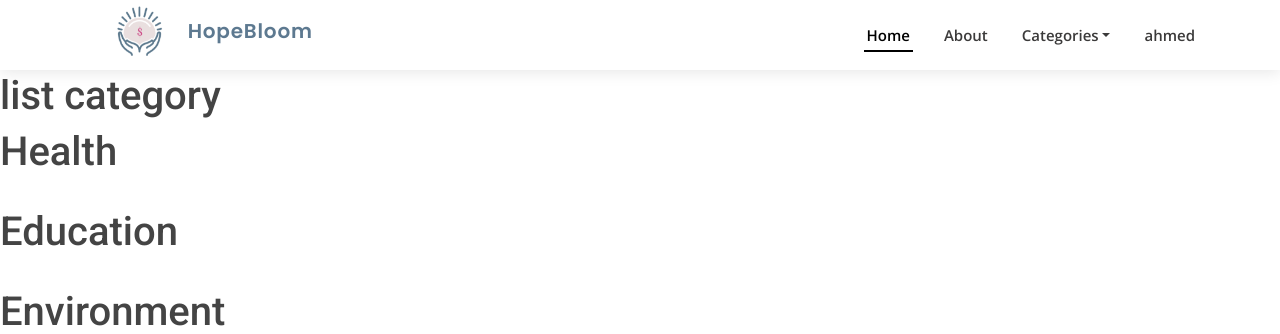
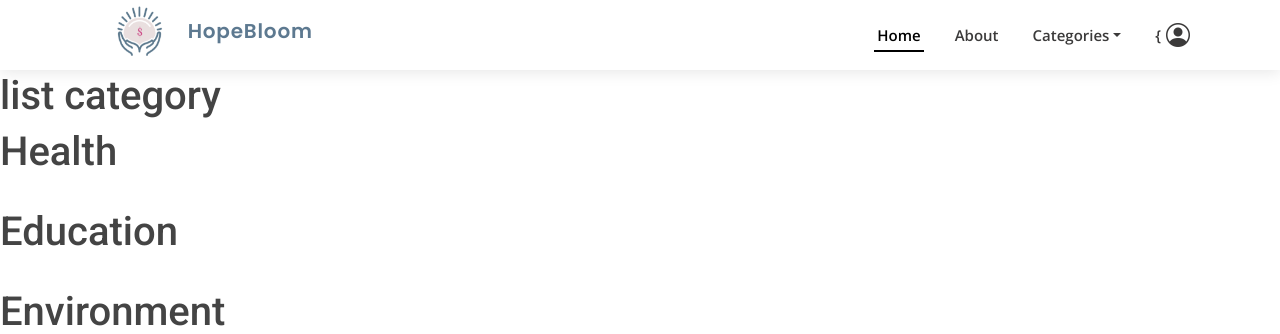
Before and after one commit to kawtarsimmad/PFE, a Django app: page /categories/categories/ in a window 1280 px wide. Shown: the top 334 px of the page. Run offline with Django 5.2, Linux system fonts and the light colour scheme; a user stored in the database is signed in; data comes from the database, SQL or seed files in the repository; some libraries are stand-ins or nearby versions.

Commit message:
update base

```diff
--- a/project/templates/base.html
+++ b/project/templates/base.html
@@ -27,6 +27,13 @@
             <!-- Template Main CSS File -->
         <link rel="stylesheet" type="text/css" href="{% static  'assets/css/style.css' %}" >
 
+        <style>
+          /* Increase the size of the navbar icon */
+          #navbar .nav-link i {
+              font-size: 24px; /* Adjust the size as needed */
+              margin-right: 5px; /* Optional: Add some spacing */
+          }
+        </style>
     </head>
     <body>
 
@@ -43,6 +50,7 @@
               <!-- Fixed navbar-->
             <nav id="navbar" class="navbar">
                 <ul>
+
                     <li><a class="nav-link scrollto active" href="#hero">Home</a></li>
                     <li><a class="nav-link scrollto" href="#about">About</a></li>
                     <li class="nav-item dropdown">
@@ -53,15 +61,14 @@
                         <li><a class="dropdown-item" href="#featured-services">children</a></li>
                         <li><a class="dropdown-item" href="#featured-services">Environment</a></li>
                       </ul>
-
                     </li>
                     {% if user.is_authenticated %}
                         {%if user.is_donor%}
-                          <li><a class="nav-link" href="{% url 'dashboard_donor'%}">{{ user.first_name }}</a></li>
+                          <li><a class="nav-link" href="{% url 'dashboard_donor'%}"><i class="bi bi-person-circle"></i></a></li>
                           {%elif user.is_association%}
-                            <li><a class="nav-link" href="{% url 'dashboard_association'%}">{{ user.first_name }}</a></li>
+                            <li><a class="nav-link" href="{% url 'dashboard_association'%}"><i class="bi bi-person-circle"></i></a></li>
                           {%else%}
-                            <li><a class="nav-link" href="{% url 'dashboardAdmin'%}">{{ user.first_name }}</a></li>
+                            <li><a class="nav-link" href="{% url 'dashboardAdmin'%}">{<i class="bi bi-person-circle"></i></a></li>
                         {% endif %}
                     {% else %}
                       <li>
@@ -159,6 +166,14 @@
     <script src="{% static 'assets/vendor/waypoints/noframework.waypoints.js'%}"></script>
     <script src="{% static 'assets/vendor/php-email-form/validate.js'%}"></script>
 
+    <script>
+      const searchButton = document.getElementById('search-button');
+      const searchInput = document.getElementById('search-input');
+      searchButton.addEventListener('click', () => {
+        const inputValue = searchInput.value;
+        alert(inputValue);
+      });
+   </script>
 
      <!-- Template Main JS File -->
      <script src="{% static 'assets/js/main.js'%}"></script>
```
